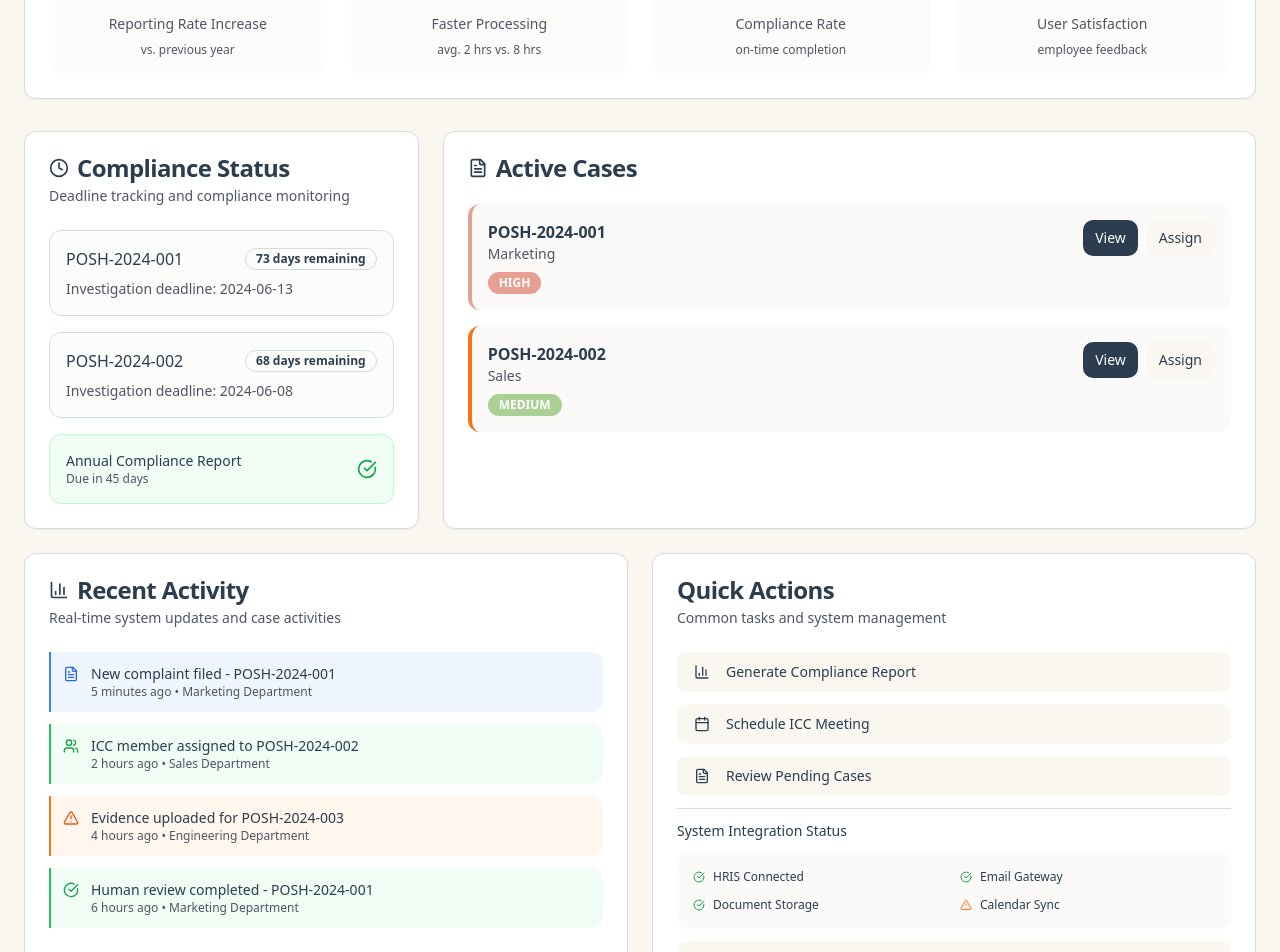
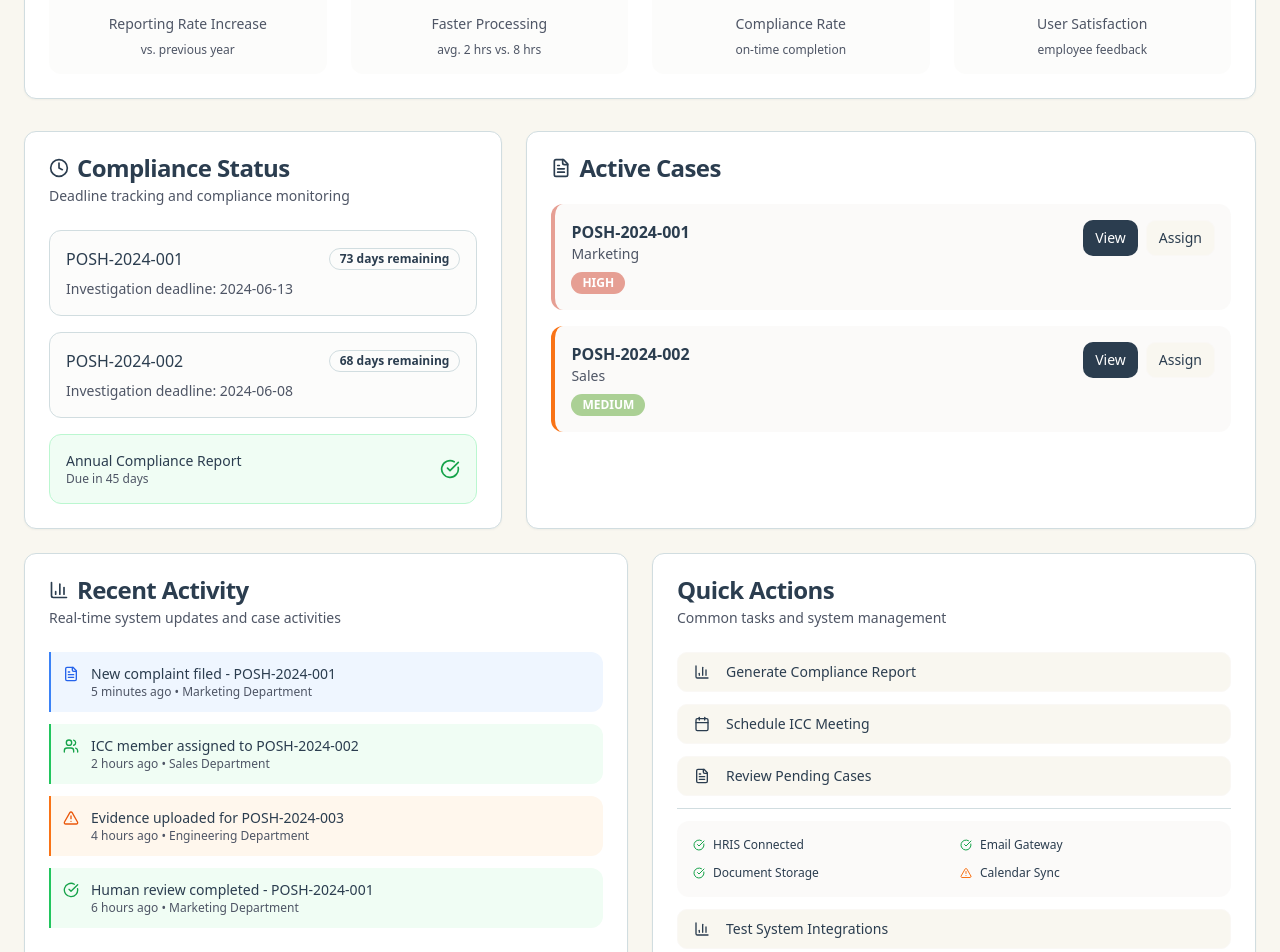
Before and after one commit to divyayaya/POSH-AI, a React (Vite) app: page /hr-dashboard in a window 1280 px wide. Shown: the part 320-1272 px from the top of the page. Built offline with nearby package versions, Linux system fonts and the light colour scheme.

Commit message:
Refactor HR Dashboard layout
Adjusted the width of the Compliance Status card to prevent text wrapping. Removed "HR Dashboard" text from the navbar and "System Integration Status" text from the Quick Actions card.

```diff
--- a/src/pages/HRDashboard.tsx
+++ b/src/pages/HRDashboard.tsx
@@ -34,7 +34,6 @@ const HRDashboard = () => {
       <AppHeader
         userRole="hr"
         notifications={notifications}
-        customTitle="HR Dashboard"
       />
 
       {/* Enhanced Header */}
@@ -77,9 +76,9 @@ const HRDashboard = () => {
       </Card>
 
       <main className="px-6 py-0 max-w-7xl mx-auto">
-        <div className="grid lg:grid-cols-3 gap-6">
+        <div className="grid lg:grid-cols-5 gap-6">
           {/* Compliance Status Widget */}
-          <Card className="bg-card border border-border shadow-sm">
+          <Card className="lg:col-span-2 bg-card border border-border shadow-sm">
             <CardHeader>
               <CardTitle className="flex items-center text-foreground">
                 <Clock className="mr-2 h-5 w-5 text-primary" />
@@ -125,7 +124,7 @@ const HRDashboard = () => {
           </Card>
 
           {/* Active Cases Widget */}
-          <Card className="lg:col-span-2 bg-card border border-border shadow-sm">
+          <Card className="lg:col-span-3 bg-card border border-border shadow-sm">
             <CardHeader>
               <CardTitle className="flex items-center space-x-2 text-foreground font-semibold">
                 <FileText className="w-5 h-5 text-primary" />
@@ -243,8 +242,6 @@ const HRDashboard = () => {
 
               <Separator />
 
-              <div className="space-y-3">
-                <div className="text-sm font-medium text-foreground">System Integration Status</div>
               <div className="bg-muted/30 rounded-lg p-4">
                 <div className="grid grid-cols-2 gap-3 text-xs">
                   <div className="flex items-center space-x-2">
@@ -265,7 +262,6 @@ const HRDashboard = () => {
                   </div>
                 </div>
               </div>
-              </div>
 
               <Button className="w-full justify-start" variant="outline" asChild>
                 <Link to="/admin/webhook-test">
```
Lines whose indentation alone changed are shown as unchanged.
